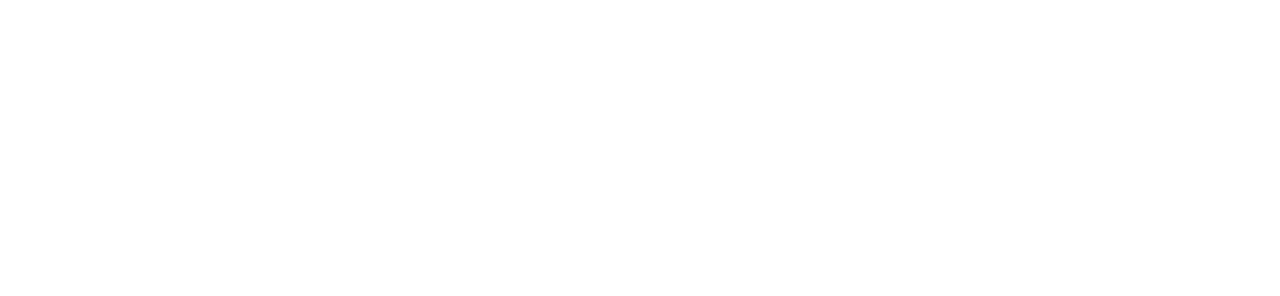
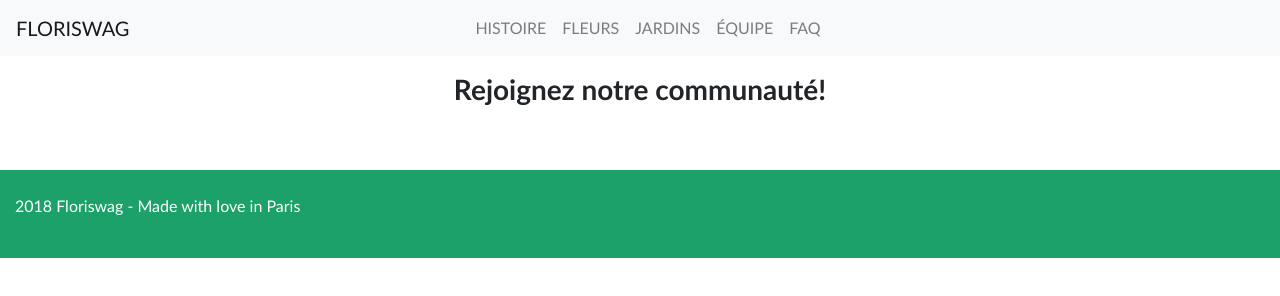
Before and after one commit to nicolasljd/floriswag, a plain HTML site: page communaute.html in a window 1280 px wide. Drawn offline with nearby package versions, Linux system fonts and the light colour scheme.

Commit message:
V1 Communaute

```diff
--- a/communaute.html
+++ b/communaute.html
@@ -1,9 +1,65 @@
-<head>
-    <title>Rejoignez la communauté!</title>
-</head>
+<!DOCTYPE html>
+<html>
+  <head>
+        <meta charset="utf-8">
+        <meta name="viewport" content="width=device-width, initial-scale=1, shrink-to-fit=no">
+        <link rel="stylesheet" href="https://stackpath.bootstrapcdn.com/bootstrap/4.1.1/css/bootstrap.min.css" integrity="sha384-WskhaSGFgHYWDcbwN70/dfYBj47jz9qbsMId/iRN3ewGhXQFZCSftd1LZCfmhktB" crossorigin="anonymous">
+        <link rel="stylesheet" href="./style.css">
 
-<body>
+        <title>Communaute - Floriswag</title>
+  </head>
+
+  <body>
     <header>
+        <nav class="navbar navbar-expand-sm navbar-light bg-light flex-nowrap fixed-top">
+            <button class="navbar-toggler mr-2" type="button" data-toggle="collapse" data-target="#navbar5">
+                <span class="navbar-toggler-icon"></span>
+            </button>
+            <span class="navbar-brand w-100">FLORISWAG</span>
+            <div class="navbar-collapse collapse w-100 justify-content-center" id="navbar5">
+                <ul class="navbar-nav mx-auto">
+                    <li class="nav-item">
+                        <a class="nav-link" href="#">HISTOIRE</a>
+                    </li>
+                    <li class="nav-item">
+                        <a class="nav-link" href="#">FLEURS</a>
+                    </li>
+                    <li class="nav-item">
+                        <a class="nav-link" href="#">JARDINS</a>
+                    </li>
+                    <li class="nav-item">
+                        <a class="nav-link" href="#">ÉQUIPE</a>
+                    </li>
+                    <li class="nav-item">
+                        <a class="nav-link" href="#">FAQ</a>
+                    </li>
+                </ul>
+            </div>
+            <div class="w-100"><!--spacer--></div>
+        </nav>
+    </header>
 
-    </header>
+    <div class="container-fluid">
+        <div class="row">
+                <div class="col-12">
+                    <br>
+                    <br>
+                    <br>
+                    <h2 class="storytitle2">Rejoignez notre communauté!</h2>
+                </div>
+            </div>
+</div>
+    <footer class="footer">
+        <br>
+        <div class="container-fluid">
+            <p>2018 Floriswag - Made with love in Paris</p>
+        <br>
+        </div>
+    </footer>
+
+    <script src="https://code.jquery.com/jquery-3.3.1.slim.min.js" integrity="sha384-q8i/X+965DzO0rT7abK41JStQIAqVgRVzpbzo5smXKp4YfRvH+8abtTE1Pi6jizo" crossorigin="anonymous"></script>
+    <script src="https://cdnjs.cloudflare.com/ajax/libs/popper.js/1.14.3/umd/popper.min.js" integrity="sha384-ZMP7rVo3mIykV+2+9J3UJ46jBk0WLaUAdn689aCwoqbBJiSnjAK/l8WvCWPIPm49" crossorigin="anonymous"></script>
+    <script src="https://stackpath.bootstrapcdn.com/bootstrap/4.1.1/js/bootstrap.min.js" integrity="sha384-smHYKdLADwkXOn1EmN1qk/HfnUcbVRZyYmZ4qpPea6sjB/pTJ0euyQp0Mk8ck+5T" crossorigin="anonymous"></script>
 </body>
+
+</html>
```
